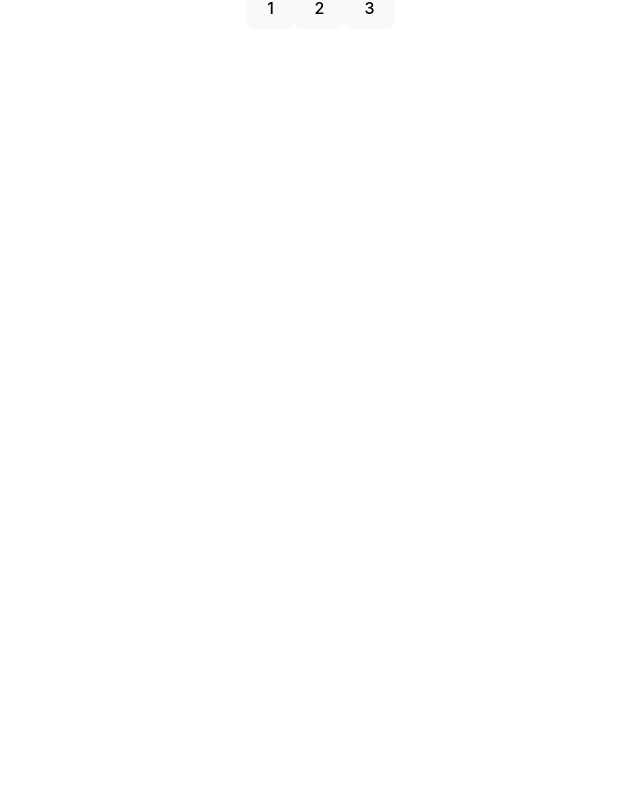
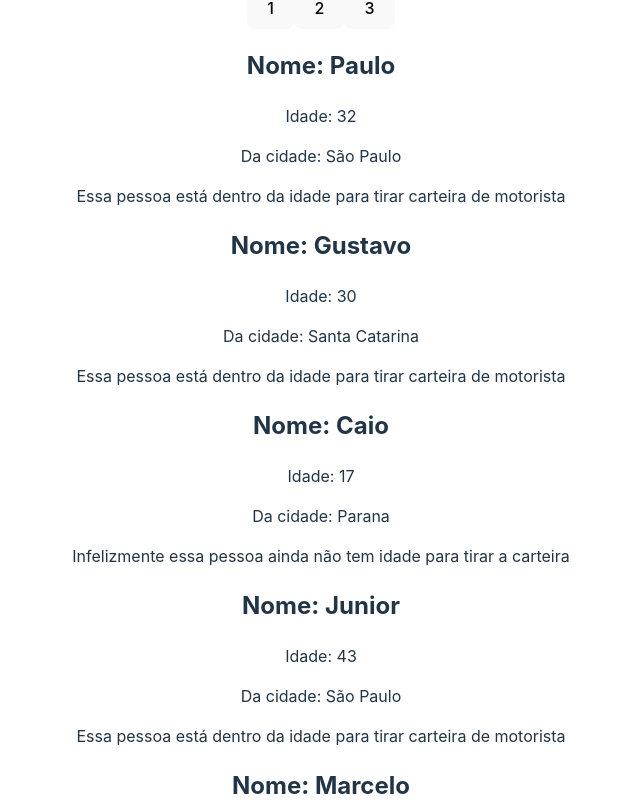
Before and after one commit to Paulohenriquesp/fundamentos-react, a React app in the folder 2_AVANCANDO_EM_REACT/avancando-react/: page / in a window 1280 px wide. Shown: the part 3553-4360 px from the top of the page, without its empty margins (319-959 px from the left). Before the commit the page ends 4114 px from the top, so only its background shows below. Built offline with nearby package versions, Linux system fonts and the light colour scheme; the HTML template or start-up script is replaced by a standard one.

Commit message:
feat: desafio do curso, pessoas maiores de idade

```diff
--- a/2_AVANCANDO_EM_REACT/avancando-react/src/App.jsx
+++ b/2_AVANCANDO_EM_REACT/avancando-react/src/App.jsx
@@ -12,6 +12,7 @@ import Container from "./componentes/Container";
 import ExecuteFunction from "./componentes/ExecuteFunction";
 import Message from "./componentes/Message";
 import ChangeMessageState from "./componentes/ChangeMessageState";
+import UserDetails from "./componentes/UserDetails";
 
 function App() {
   const [userName] = useState("Eduardo Paes Silva Moraes");
@@ -38,6 +39,16 @@ function App() {
       km: 100000,
     },
   ];
+
+  const pessoas = [
+    { id: 1, nome: 'Paulo', idade: 32, cidade: "São Paulo" },
+    { id: 2, nome: 'Gustavo', idade: 30, cidade: "Santa Catarina" },
+    { id: 3, nome: 'Caio', idade: 17, cidade: "Parana" },
+    { id: 4, nome: 'Junior', idade: 43, cidade: "São Paulo" },
+    { id: 5, nome: 'Marcelo', idade: 16, cidade: "São Paulo" },
+    { id: 6, nome: 'Flavia', idade: 18, cidade: "São Paulo" },
+    { id: 7, nome: 'Amanda', idade: 19, cidade: "São Paulo" }
+]
 
   function showMessage() {
     console.log("Evento do componente pai!");
@@ -89,6 +100,15 @@ function App() {
       {/* state lift */}
       <Message msg={message}/>
       <ChangeMessageState handleMessage={handleMessage}/>
+      {pessoas.map((pessoas) =>(
+        // eslint-disable-next-line react/jsx-key
+        <UserDetails
+        key={pessoas.id}
+        nome={pessoas.nome}
+        idade={pessoas.idade}
+        cidade={pessoas.cidade}
+        />
+      ))}
     </div>
   );
 }
--- /dev/null
+++ b/2_AVANCANDO_EM_REACT/avancando-react/src/componentes/UserDetails.tsx
@@ -0,0 +1,21 @@
+import React from "react";
+
+const UserDetails = ({ nome, idade, cidade }) => {
+  function checarIdade() {}
+  return (
+    <div>
+      <h2>Nome: {nome}</h2>
+      <p>Idade: {idade}</p>
+      <p>Da cidade: {cidade}</p>
+      {idade >= 18 ? (
+        <p>Essa pessoa está dentro da idade para tirar carteira de motorista</p>
+      ) : (
+        <p>
+          Infelizmente essa pessoa ainda não tem idade para tirar a carteira
+        </p>
+      )}
+    </div>
+  );
+};
+
+export default UserDetails;
```
